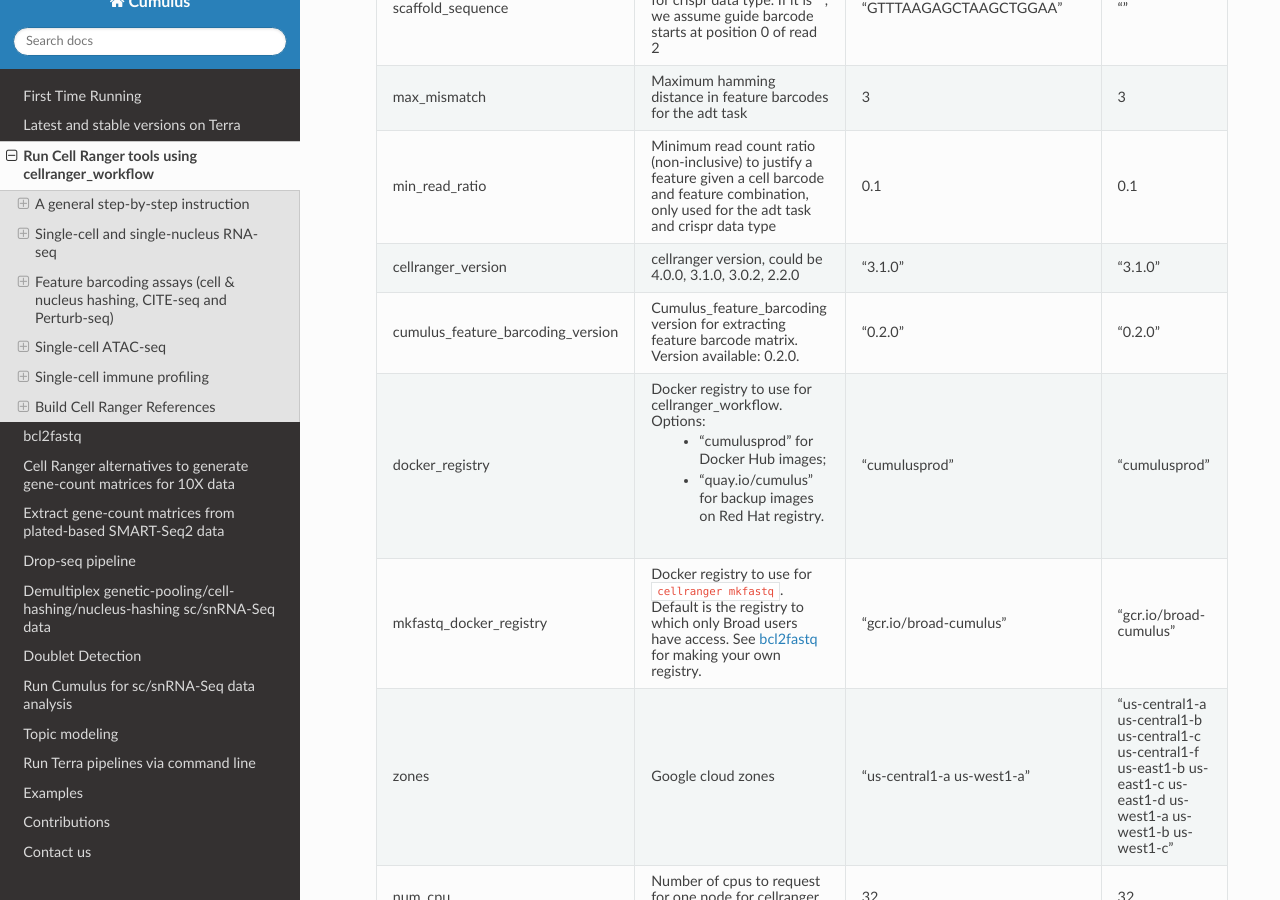
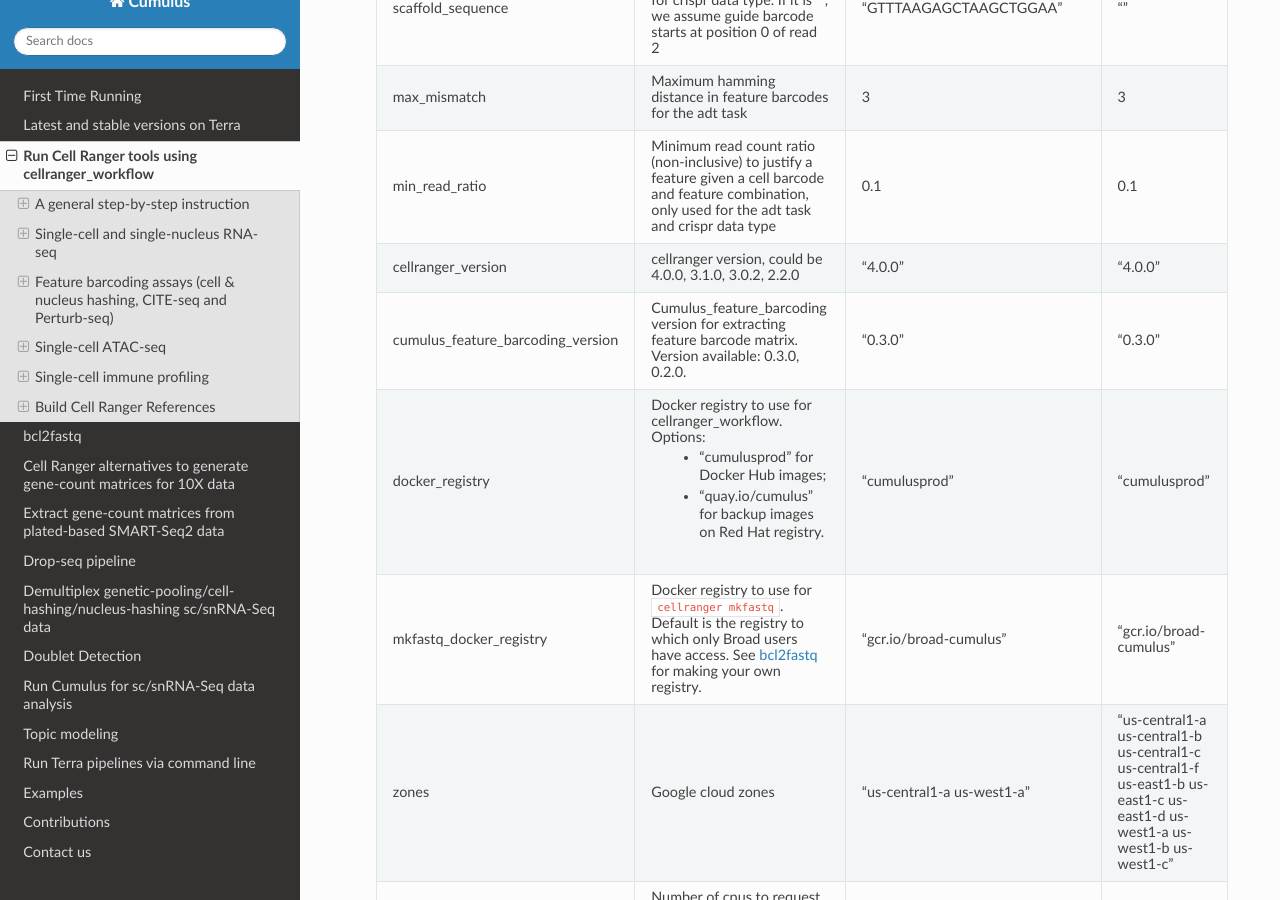
Before and after one commit to lilab-bcb/cumulus, a Sphinx documentation site: the page built from docs/cellranger.rst, in a window 1280 px wide and 900 px high, scrolled down 12006 px. Built offline with Sphinx 7.4.7 and the Read the Docs theme 2.0.0, drawn with Linux system fonts in a browser that asks for light colours; some of the changed text lies outside the part shown.

Commit message:
update cellranger versions

```diff
--- a/docs/cellranger.rst
+++ b/docs/cellranger.rst
@@ -339,8 +339,8 @@ For sc/snRNA-seq data, ``cellranger_workflow`` takes Illumina outputs as input a
 		  - false
 		* - cellranger_version
 		  - cellranger version, could be 4.0.0, 3.1.0, 3.0.2, or 2.2.0
-		  - "3.1.0"
-		  - "3.1.0"
+		  - "4.0.0"
+		  - "4.0.0"
 		* - docker_registry
 		  - Docker registry to use for cellranger_workflow. Options:
 
@@ -554,12 +554,12 @@ For feature barcoding data, ``cellranger_workflow`` takes Illumina outputs as in
 		  - 0.1
 		* - cellranger_version
 		  - cellranger version, could be 4.0.0, 3.1.0, 3.0.2, 2.2.0
-		  - "3.1.0"
-		  - "3.1.0"
+		  - "4.0.0"
+		  - "4.0.0"
 		* - cumulus_feature_barcoding_version
-		  - Cumulus_feature_barcoding version for extracting feature barcode matrix. Version available: 0.2.0.
-		  - "0.2.0"
-		  - "0.2.0"
+		  - Cumulus_feature_barcoding version for extracting feature barcode matrix. Version available: 0.3.0, 0.2.0.
+		  - "0.3.0"
+		  - "0.3.0"
 		* - docker_registry
 		  - Docker registry to use for cellranger_workflow. Options:
 
@@ -761,9 +761,9 @@ Workflow input
 	  - 6000
 	  -
 	* - cellranger_atac_version
-	  - cellranger-atac version, currently only 1.1.0
-	  - "1.1.0"
-	  - "1.1.0"
+	  - cellranger-atac version. Available options: 1.2.0, 1.1.0
+	  - "1.2.0"
+	  - "1.2.0"
 	* - docker_registry
 	  - Docker registry to use for cellranger_workflow. Options:
 
@@ -874,7 +874,7 @@ To aggregate multiple scATAC-Seq samples, follow the instructions below:
 	  - "lsa"
 	* - cellranger_atac_version
 	  - Cell Ranger ATAC version to use.
-	    Options: ``1.2.0``.
+	    Options: ``1.2.0``, ``1.1.0``.
 	  - "1.2.0"
 	  - "1.2.0"
 	* - zones
@@ -1005,8 +1005,8 @@ For scIR-seq data, ``cellranger_workflow`` takes Illumina outputs as input and r
 	  - false
 	* - cellranger_version
 	  - cellranger version, could be 4.0.0, 3.1.0, 3.0.2, 2.2.0
-	  - "3.1.0"
-	  - "3.1.0"
+	  - "4.0.0"
+	  - "4.0.0"
 	* - docker_registry
 	  - Docker registry to use for cellranger_workflow. Options:
 
@@ -1178,8 +1178,8 @@ We provide a wrapper of ``cellranger mkref`` to build sc/snRNA-seq references. P
 		  -
 		* - cellranger_version
 		  - cellranger version, could be 4.0.0, 3.1.0, 3.0.2, or 2.2.0
-		  - "3.1.0"
-		  - "3.1.0"
+		  - "4.0.0"
+		  - "4.0.0"
 		* - docker_registry
 		  - Docker registry to use for cellranger_workflow. Options:
 
@@ -1270,9 +1270,9 @@ We provide a wrapper of ``cellranger-atac mkref`` to build scATAC-seq references
 		  - "gs://fc-e0000000-0000-0000-0000-000000000000/cellranger_atac_reference"
 		  -
 		* - cellranger_atac_version
-		  - cellranger-atac version, could be 1.1.0
-		  - "1.1.0"
-		  - "1.1.0"
+		  - cellranger-atac version, could be: 1.2.0, 1.1.0
+		  - "1.2.0"
+		  - "1.2.0"
 		* - docker_registry
 		  - Docker registry to use for cellranger_workflow. Options:
 
@@ -1368,8 +1368,8 @@ We provide a wrapper of ``cellranger mkvdjref`` to build single-cell immune prof
 		  -
 		* - cellranger_version
 		  - cellranger version, could be 4.0.0, 3.1.0, 3.0.2, or 2.2.0
-		  - "3.1.0"
-		  - "3.1.0"
+		  - "4.0.0"
+		  - "4.0.0"
 		* - docker_registry
 		  - Docker registry to use for cellranger_workflow. Options:
 
--- a/docs/versions.rst
+++ b/docs/versions.rst
@@ -47,7 +47,7 @@ Latest version
       - `2 <https://portal.firecloud.org/?return=terra#methods/cumulus/cellranger_atac_create_reference/2>`__
       - Run Cell Ranger tools to build scATAC-seq references.
     * - cumulus/cellranger_vdj_create_reference
-      - `2 <https://portal.firecloud.org/?return=terra#methods/cumulus/cellranger_vdj_create_reference/2>`__
+      - `3 <https://portal.firecloud.org/?return=terra#methods/cumulus/cellranger_vdj_create_reference/3>`__
       - Run Cell Ranger tools to build single-cell immune profiling references.
     * - cumulus/smartseq2
       - `7 <https://portal.firecloud.org/?return=terra#methods/cumulus/smartseq2/7>`__
```
Also changed, not shown: other parts of docs/versions.rst (+1 -1 lines), 2 other files.
